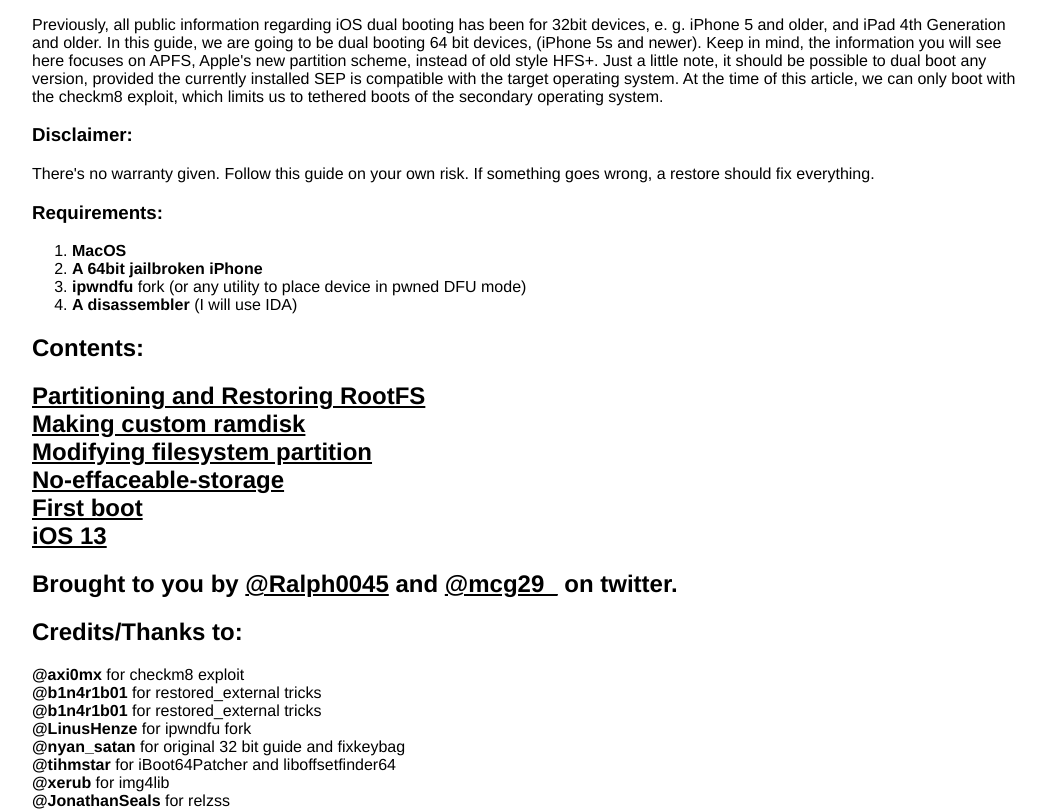
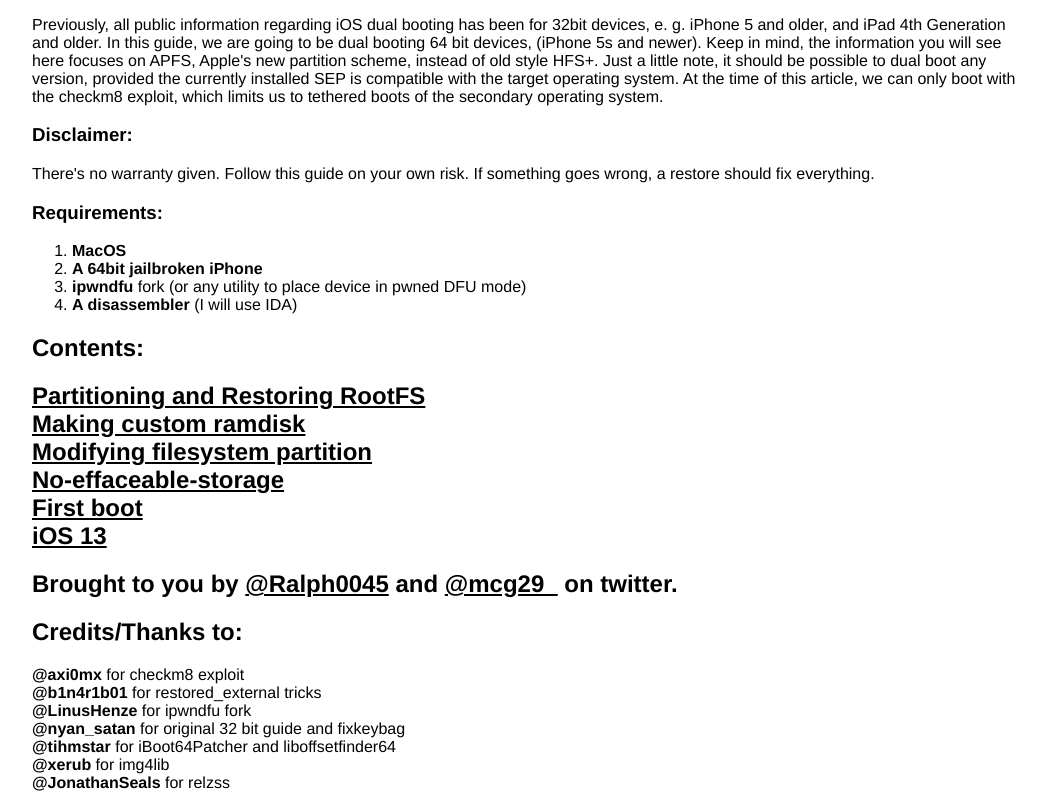
Before and after one commit to dualbootfun/dualbootfun.github.io, a plain HTML site: page dualboot/index.html in a window 1280 px wide. Shown: the part 183-994 px from the top of the page, without its empty margins (108-1154 px from the left). Drawn offline with Linux system fonts and the light colour scheme.

Commit message:
Update index.html
remove extra line

```diff
--- a/dualboot/index.html
+++ b/dualboot/index.html
@@ -42,7 +42,6 @@
 <h2>Credits/Thanks to:</h2>
 <b>@axi0mx</b> for checkm8 exploit </br>
 <b>@b1n4r1b01</b> for restored_external tricks</br>
-<b>@b1n4r1b01</b> for restored_external tricks</br>
 <b>@LinusHenze</b> for ipwndfu fork</br>
 <b>@nyan_satan</b> for original 32 bit guide and fixkeybag </br>
 <b>@tihmstar</b> for iBoot64Patcher and liboffsetfinder64 </br>
```
